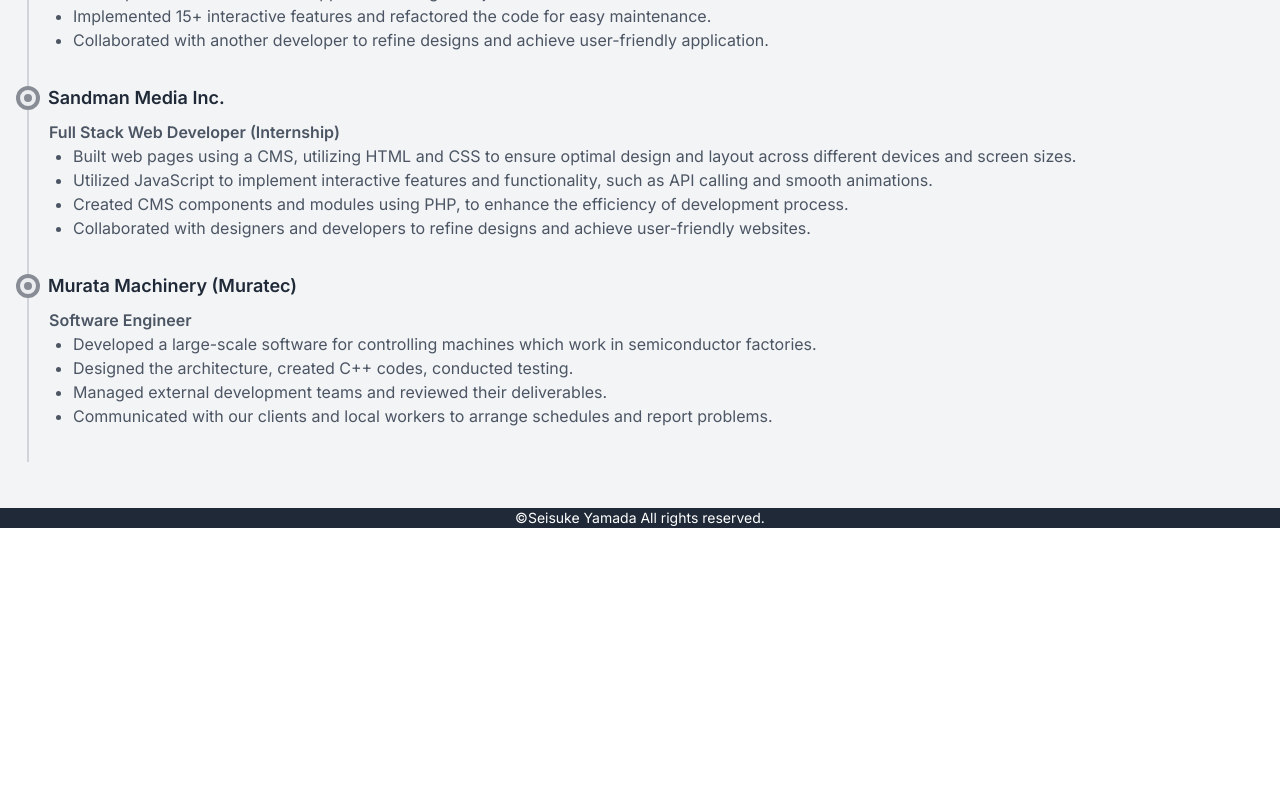
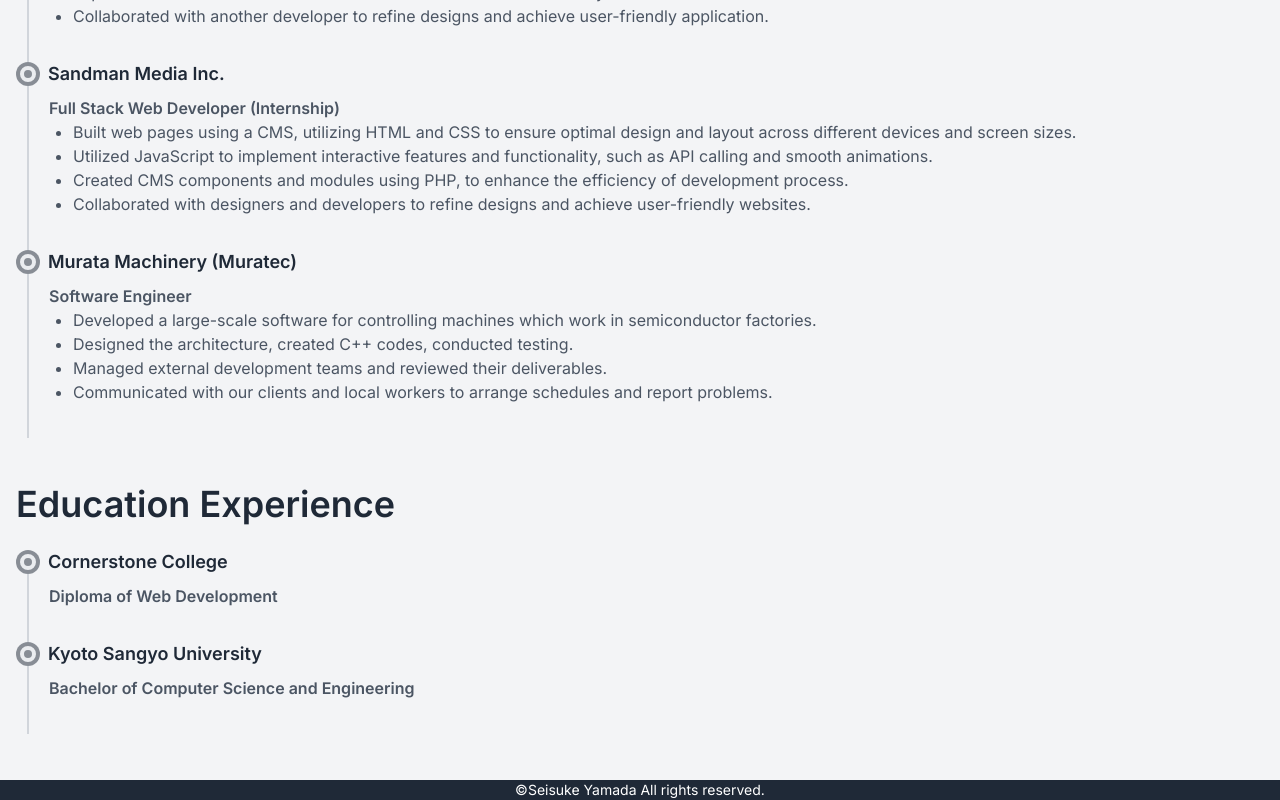
Before and after one commit to seihello/new-portfolio, a Next.js app: page / in a window 1280 px wide. Shown: the part 3360-4160 px from the top of the page. Before the commit the page ends 3888 px from the top, so only its background shows below. Built offline with nearby package versions, Linux system fonts and the light colour scheme; what tailwindcss-text-fill would draw is missing.

Commit message:
feat: add educational experience

```diff
--- a/components/home/experiences/experiences-section.tsx
+++ b/components/home/experiences/experiences-section.tsx
@@ -1,10 +1,12 @@
 import ExperienceItem from "@/components/home/experiences/experience-item";
+import educationExperiences from "@/data/education-experiences";
 import workExperiences from "@/data/work-experiences";
 export default function ExperiencesSection() {
   return (
     <div className="z-10 flex justify-center bg-gray-100 py-12">
-      <div className="flex w-full max-w-7xl flex-col items-start gap-y-8 p-4 text-gray-800">
-        <h2 className="w-full text-4xl font-semibold">Experiences</h2>
+      <div className="flex w-full max-w-7xl flex-col items-start gap-y-16 p-4 text-gray-800">
+        <div className="flex flex-col gap-y-2">
+          <h2 className="w-full text-4xl font-semibold">Work Experience</h2>
           <div className="flex w-full flex-col">
             {workExperiences.map((workExperience, index) => (
               <ExperienceItem
@@ -17,6 +19,23 @@
             ))}
           </div>
         </div>
+        <div className="flex flex-col gap-y-2">
+          <h2 className="w-full text-4xl font-semibold">
+            Education Experience
+          </h2>
+          <div className="flex w-full flex-col">
+            {educationExperiences.map((educationExperience, index) => (
+              <ExperienceItem
+                key={index}
+                organization={educationExperience.organization}
+                country={educationExperience.country}
+                link={educationExperience.link}
+                positions={educationExperience.positions}
+              />
+            ))}
+          </div>
+        </div>
+      </div>
     </div>
   );
 }
--- /dev/null
+++ b/data/education-experiences.ts
@@ -0,0 +1,30 @@
+const educationExperiences = [
+  {
+    organization: "Cornerstone College",
+    country: "CA",
+    link: "https://ciccc.ca/",
+    positions: [
+      {
+        title: "Diploma of Web Development",
+        startDate: "Jan. 2023",
+        endDate: "Dec. 2023",
+        descriptions: [],
+      },
+    ],
+  },
+  {
+    organization: "Kyoto Sangyo University",
+    country: "JP",
+    link: "https://www.kyoto-su.ac.jp/index-e.html",
+    positions: [
+      {
+        title: "Bachelor of Computer Science and Engineering",
+        startDate: "Mar. 2017",
+        endDate: "Apr. 2013",
+        descriptions: [],
+      },
+    ],
+  },
+];
+
+export default educationExperiences;
```
Lines whose indentation alone changed are shown as unchanged.
